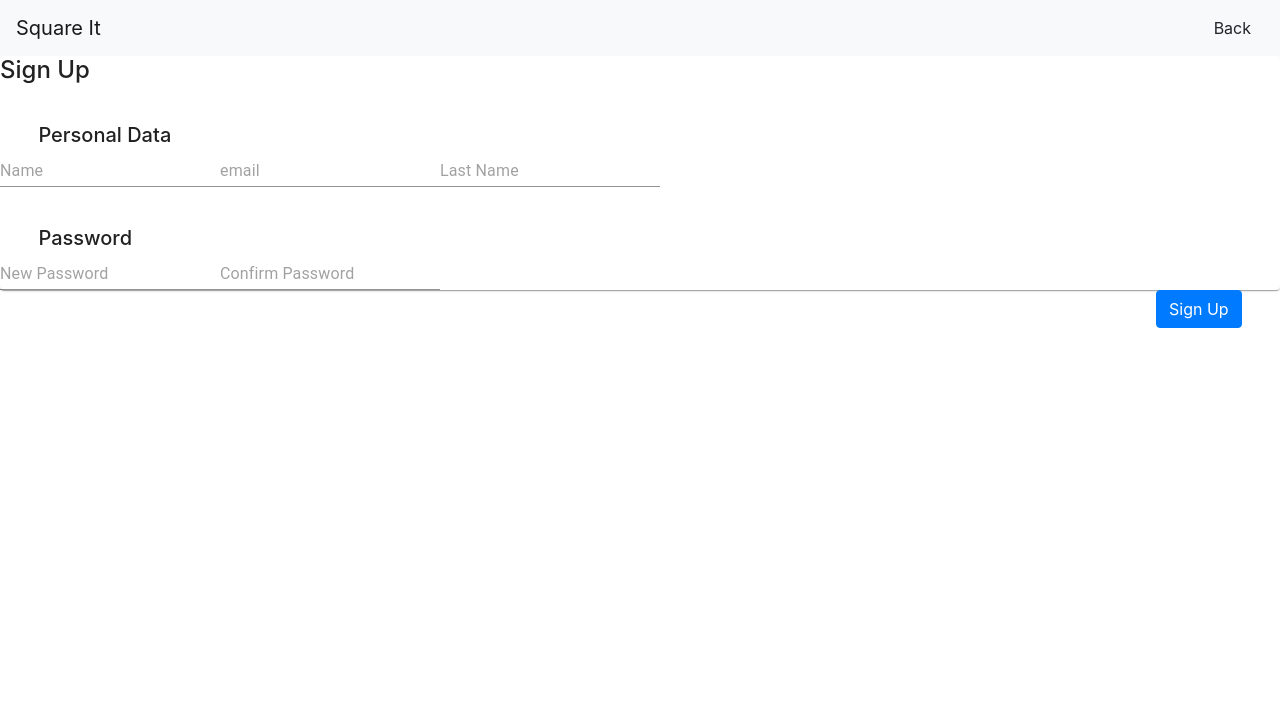
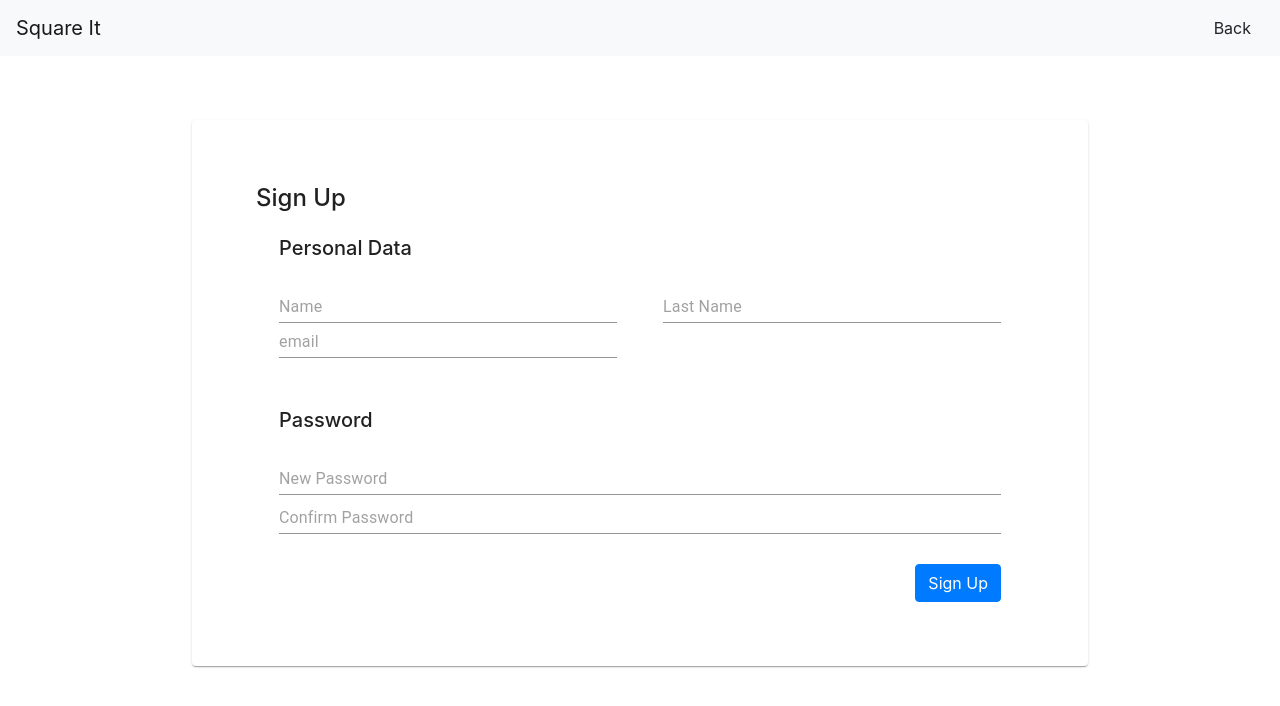
Before and after one commit to ManuGuV/Lab_web, a React (Create React App) app: page /Signup in a window 1280 px wide. Shown: the top 706 px of the page. Built offline with nearby package versions, Linux system fonts and the light colour scheme.

Commit message:
style arreglado y delete action

```diff
--- a/src/Login/Login.js
+++ b/src/Login/Login.js
@@ -7,36 +7,36 @@ import Input from '@material-ui/core/Input';
 import { connect } from 'react-redux';
 import { Link } from 'react-router-dom';
 
+const loginCard = {
+  position: 'absolute',
+  left: '40%',
+  top: '30%',
+  padding: '5%'
+};
+
+const formControl= {
+  margin: '1%',
+};
+
+const formElement= {
+  marginBottom: '7%'
+};
+
+
 class Login extends React.Component {
   constructor(props){
     super(props);
   }
 
-  useStyles = makeStyles (theme => ({
-    loginCard : {
-        position: 'absolute',
-        left: '40%',
-        top: '30%',
-        padding: '5%'
-    },
-    formControl: {
-        margin: theme.spacing(1),
-    },
-    formElement: {
-        marginBottom: theme.spacing(3)
-    }
-
-  }));
-
   render () {
     return (
       <div className="Login">
         <NavBar></NavBar>
-        <Paper className={this.useStyles.loginCard}>
-          <h4 className={this.useStyles.formElement}>Sign In</h4>
+        <Paper style={loginCard}>
+          <h4 style={formElement}>Sign In</h4>
           <div style={{display: 'flex', flexDirection: 'column'}}>
-              <Input value={''} className={this.useStyles.formElement} id="component-simple" placeholder="User"/>
-              <Input value={''} className={this.useStyles.formElement} id="component-simple" placeholder="Password"/>
+              <Input value={''} style={formElement} id="component-simple" placeholder="User"/>
+              <Input value={''} style={formElement} id="component-simple" placeholder="Password"/>
 
               <Link className="btn btn-primary" variant="contained" to="/MyFiles">Sign In</Link>
           </div>
--- a/src/MyFiles/Files.js
+++ b/src/MyFiles/Files.js
@@ -9,23 +9,27 @@ import Paper from '@material-ui/core/Paper';
 import Delete from '../delete.png';
 import {Button} from 'react-bootstrap';
 import { connect } from 'react-redux';
+import deleteFile from '../Actions/deleteFile';
+
+/*const root = {
+  width: '100%',
+  marginTop: theme.spacing(3),
+  overflowX: 'auto',
+};
+
+const table = {
+  minWidth: 650,
+};*/
 
 class fileManager extends React.Component {
   constructor(props){
     super(props);
   }
 
-  useStyles = makeStyles(theme => ({
-    root: {
-      width: '100%',
-      marginTop: theme.spacing(3),
-      overflowX: 'auto',
-    },
-    table: {
-      minWidth: 650,
-    },
-  }));
-
+  deleteFile(name) {
+    this.props.deleteFile(name);
+    this.setState({ state: this.state });
+  }
 
   render() {
 
@@ -52,7 +56,7 @@ class fileManager extends React.Component {
                 <TableCell align="right">{files.date}</TableCell>
                 <TableCell component="th" scope="row">
                   <div className="d-flex flex-column" style={{justifyContent: 'center', alignItems: 'center'}}>
-                      <Button onClick={() => alert('File deleted')}><img src={Delete} alt="delete" style={{height:'5%', width: '20px'}}/></Button>
+                      <Button onClick={() => this.deleteFile(files.name)}><img src={Delete} alt="delete" style={{height:'5%', width: '20px'}}/></Button>
                   </div>
                 </TableCell>
                 <TableCell component="th" scope="row">
@@ -74,9 +78,7 @@ const mapStateToProps = (state) => {
 }
 
 const mapDispatchToProps = {
-  /*getContact,
-  deleteContact,
-  setCurrentContact,*/
+  deleteFile,
 }
 
 export default connect(mapStateToProps, mapDispatchToProps)(fileManager);
--- a/src/Singup/Signup.js
+++ b/src/Singup/Signup.js
@@ -7,60 +7,53 @@ import Input from '@material-ui/core/Input';
 import { connect } from 'react-redux';
 import { Link } from 'react-router-dom';
 
-
-
-class Signup extends React.Component {
-
-    useStyles = makeStyles (theme => ({
-        signupCard : {
+const signupCard = {
     position: 'absolute',
     left: '15%',
     top: '15%',
     padding: '5%',
     width: '70%'
-        },
-        formControl: {
-            margin: theme.spacing(1),
-        },
-        formElement: {
-            marginBottom: theme.spacing(3)
-        },
+};
 
-        dataColumn : {
+const formElement = {
+    marginBottom: '1%',
+};
+
+const dataColumn = {
     margin: '3%',
     display: 'flex',
     flexDirection: 'column',
     width: '100%'
-        }
+};
 
-    }));
+class Signup extends React.Component {
 
     render () {
         console.log("state: %j", this.props.state.fileArr);
         return (
             <div className="Signup">
               <NavBar></NavBar>
-              <Paper className={this.useStyles.signupCard}>
-                <h4 className={this.useStyles.formElement}>Sign Up</h4>
+              <Paper style={signupCard}>
+                <h4 style={formElement}>Sign Up</h4>
 
                 <h5 style={{marginLeft: '3%', marginTop: '3%'}}>Personal Data</h5>
 
                 <div style={{display: 'flex', flexDirection: 'row'}}>
-                    <div className={this.useStyles.dataColumn}>
-                        <Input className={this.useStyles.formElement} id="component-simple" placeholder="Name"/>
-                        <Input className={this.useStyles.formElement} id="component-simple" placeholder="email"/>
+                    <div style={dataColumn}>
+                        <Input style={formElement} id="component-simple" placeholder="Name"/>
+                        <Input style={formElement} id="component-simple" placeholder="email"/>
                     </div>
-                    <div className={this.useStyles.dataColumn}>
-                        <Input className={this.useStyles.formElement} id="component-simple" placeholder="Last Name"/>
+                    <div style={dataColumn}>
+                        <Input style={formElement} id="component-simple" placeholder="Last Name"/>
                     </div>
                 </div>
 
                 <h5 style={{marginLeft: '3%', marginTop: '3%'}}>Password</h5>
 
                 <div style={{display: 'flex', flexDirection: 'row'}}>
-                    <div className={this.useStyles.dataColumn}>
-                        <Input className={this.useStyles.formElement} type="password" id="component-simple" placeholder="New Password"/>
-                        <Input className={this.useStyles.formElement} type="password" id="component-simple" placeholder="Confirm Password"/>
+                    <div style={dataColumn}>
+                        <Input style={formElement} type="password" id="component-simple" placeholder="New Password"/>
+                        <Input style={formElement} type="password" id="component-simple" placeholder="Confirm Password"/>
                     </div>
                 </div>
 
--- a/src/reducers/rootReducer.js
+++ b/src/reducers/rootReducer.js
@@ -1,4 +1,4 @@
-    import Data from '../classes/Data';
+import Data from '../classes/Data';
 import User from '../classes/User';
 import File from '../classes/Files';
 
@@ -18,6 +18,10 @@ var data = new Data(fileArr, userArr);
 
 function rootReducer(state = data, {type, payload}) {
     switch(type) {
+        case 'deleteFile':
+            console.log("Borrando archivo");
+            state.fileArr = state.fileArr.filter(item => item.name !== payload);
+            return state;
         default:
             console.log('entró al default');
             return state;
```
Lines whose indentation alone changed are shown as unchanged.
